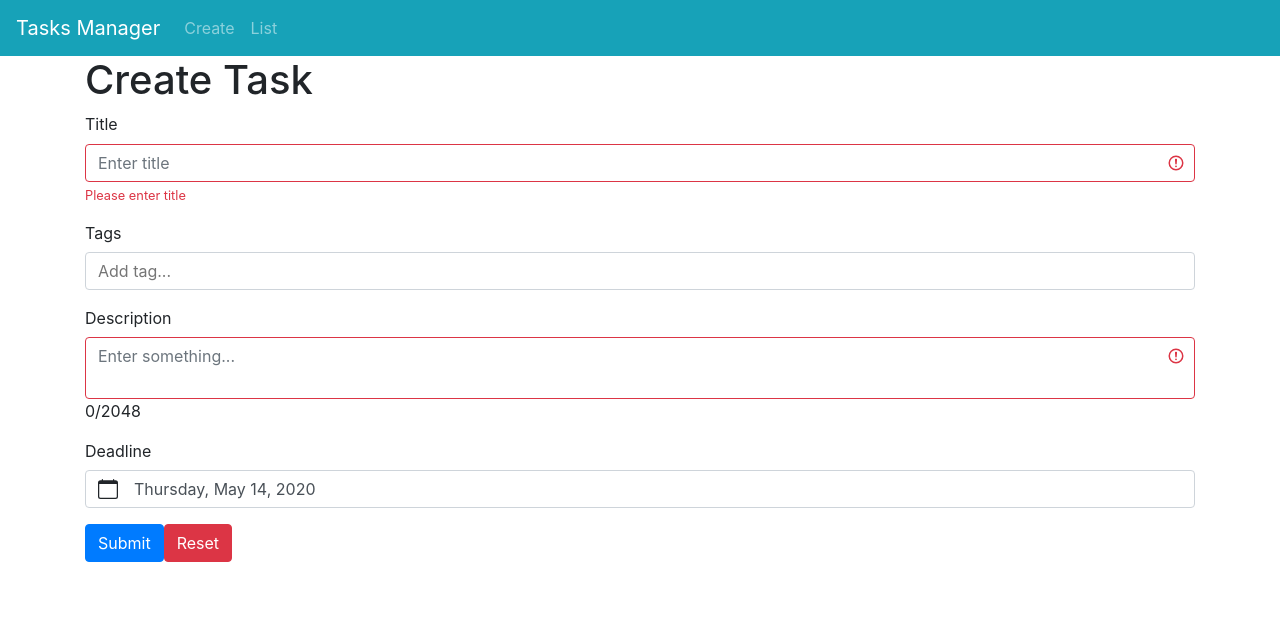
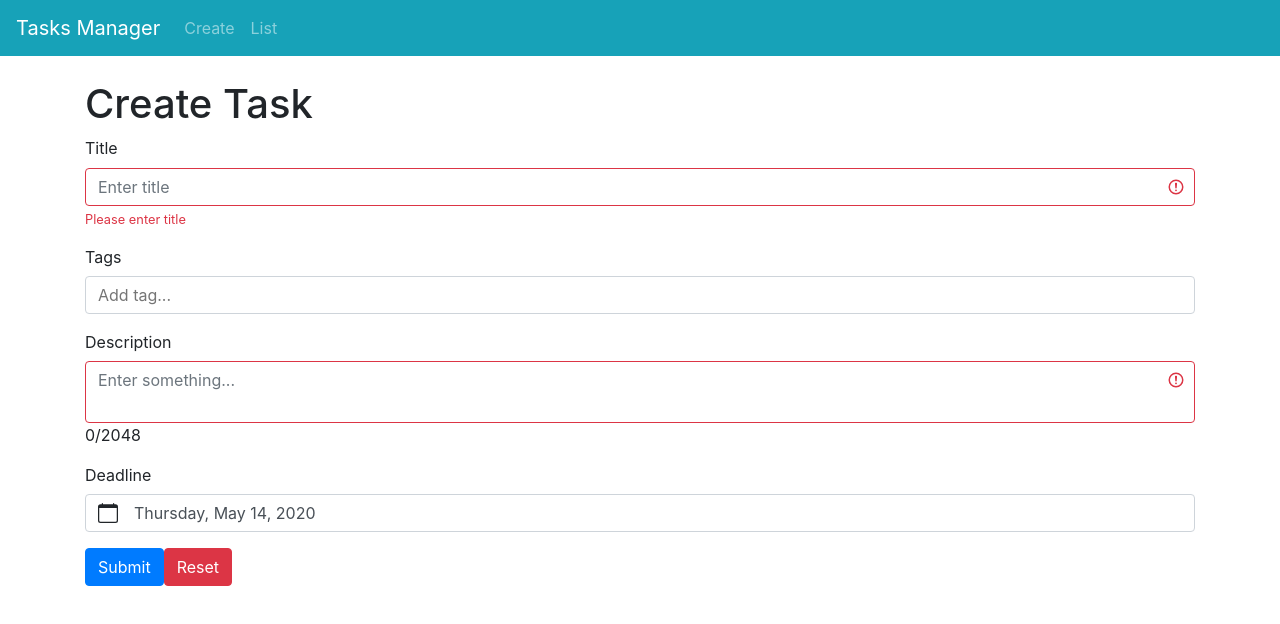
Before and after one commit to alexis-karyavin/tasks-manager-vue, a Vue app: page / in a window 1280 px wide. Shown: the top 624 px of the page. Built offline with nearby package versions, Linux system fonts and the light colour scheme.

Commit message:
Add padding

```diff
--- a/src/App.vue
+++ b/src/App.vue
@@ -1,7 +1,7 @@
 <template>
   <div id="app">
     <NavBar />
-    <div class="container">
+    <div class="container pt-4">
       <router-view/>
     </div>
   </div>
```
